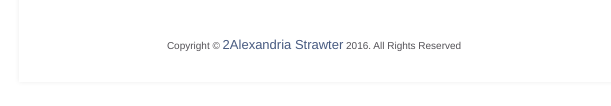
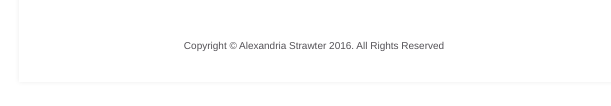
Before and after one commit to astrawter/Classes, a plain HTML site: page WiU/index.html in a window 1280 px wide. Shown: the part 676-782 px from the top of the page, 128-739 px from the left. Drawn offline with Linux system fonts and the light colour scheme.

Commit message:
fixed footer

```diff
--- a/WiU/css/main.css
+++ b/WiU/css/main.css
@@ -206,7 +206,7 @@ footer {
 
 .socialft {
 	float: 			right;
-	width: 			30px;
+	width: 				30px;
 	height: 			30px;
 	border-radius: 5px;
 	margin: 			auto 0px 10px 20px;
--- a/WiU/index.html
+++ b/WiU/index.html
@@ -70,7 +70,7 @@
   </section>
 
   <footer>
-    <p>Copyright &copy; <a target='_blank' href="http://codepen.io/astrawter/full/wMKxBe/">2Alexandria Strawter</a> 2016. All Rights Reserved
+    <p>Copyright &copy; Alexandria Strawter 2016. All Rights Reserved
   		<a href="https://www.facebook.com/astrawter" role="button" target='_blank'>
   			<img class="socialft" alt="facebook" src="http://i206.photobucket.com/albums/bb70/That_Gurl_13/fb.png" />
   		</a>
```
